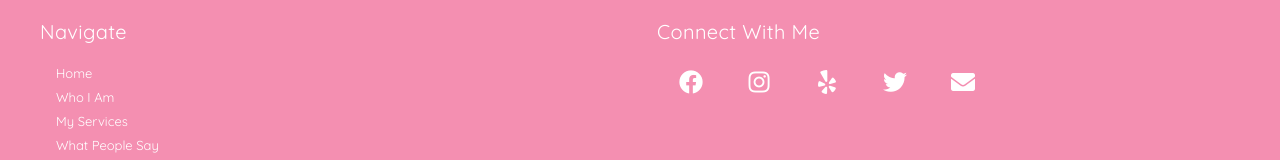
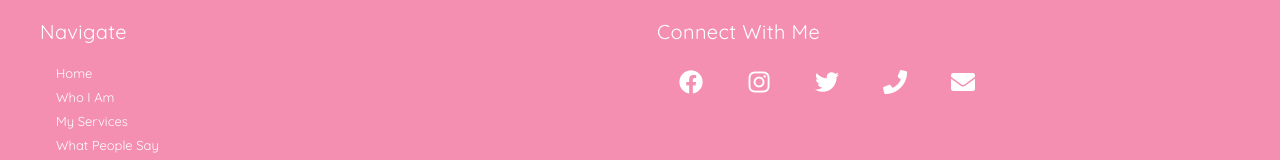
Before and after one commit to tyhe12/tidy, a Vue app: page /#/faqs in a window 1280 px wide. Shown: the part 1138-1298 px from the top of the page. Built offline with nearby package versions, Linux system fonts and the light colour scheme; a small style sheet from the web is missing.

Commit message:
fix spelling and update content

```diff
--- a/src/components/FooterBar.vue
+++ b/src/components/FooterBar.vue
@@ -83,16 +83,16 @@ export default {
                 link: 'https://www.instagram.com/cleaningwithcooley/'
             },
             {
-                icon: 'fab fa-yelp',
-                link: 'https://www.yelp.com/biz/cleaning-with-cooley-chicago'
-            },
-            {
                 icon: 'fab fa-twitter',
                 link: 'https://twitter.com/CleaningwCooley'
             },
             {
+                icon: 'fas fa-phone',
+                link: 'tel:708-308-8582'
+            },
+            {
                 icon: 'fas fa-envelope',
-                link: 'mailto:deb@empirerecords.biz?subject=Blog Feedback'
+                link: 'mailto:cleaningwithcooley@gmail.com?subject=Inquery'
             }
         ]
     })
--- a/src/components/NavigationDrawer.vue
+++ b/src/components/NavigationDrawer.vue
@@ -80,8 +80,8 @@ export default {
                 { icon: 'fas fa-phone', text: '708-308-8582', link: 'tel:708-308-8582' },
                 {
                     icon: 'fas fa-envelope',
-                    text: 'info@cleaningwithcooley.com',
-                    link: 'mailto:info@cleaningwithcooley.com'
+                    text: 'cleaningwithcooley@gmail.com',
+                    link: 'mailto:cleaningwithcooley@gmail.com'
                 }
             ]
         }
--- a/src/views/Faqs.vue
+++ b/src/views/Faqs.vue
@@ -74,7 +74,7 @@
 
         <v-flex xs12>
             <faq-item title="Do you offer Green or Eco-Friendly Cleaning?">
-                Yes, we do offer Eco-friendly House cleaning products website.
+                Yes, we do offer Eco-friendly House cleaning products.
             </faq-item>
         </v-flex>
 
--- a/src/views/Offerings.vue
+++ b/src/views/Offerings.vue
@@ -99,7 +99,7 @@ export default {
                 price: 30
             },
             {
-                title: 'Interior Refrigirator Clean',
+                title: 'Interior Refrigerator Clean',
                 price: 35
             },
             {
```
